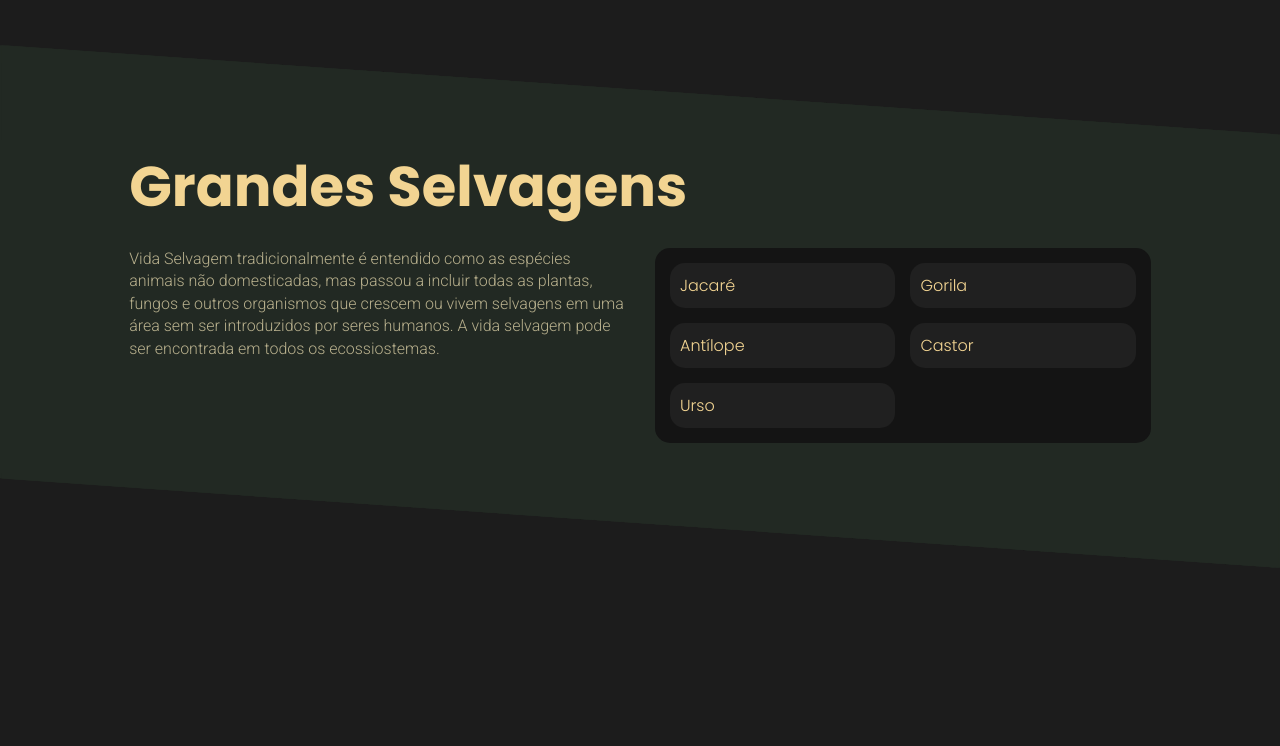
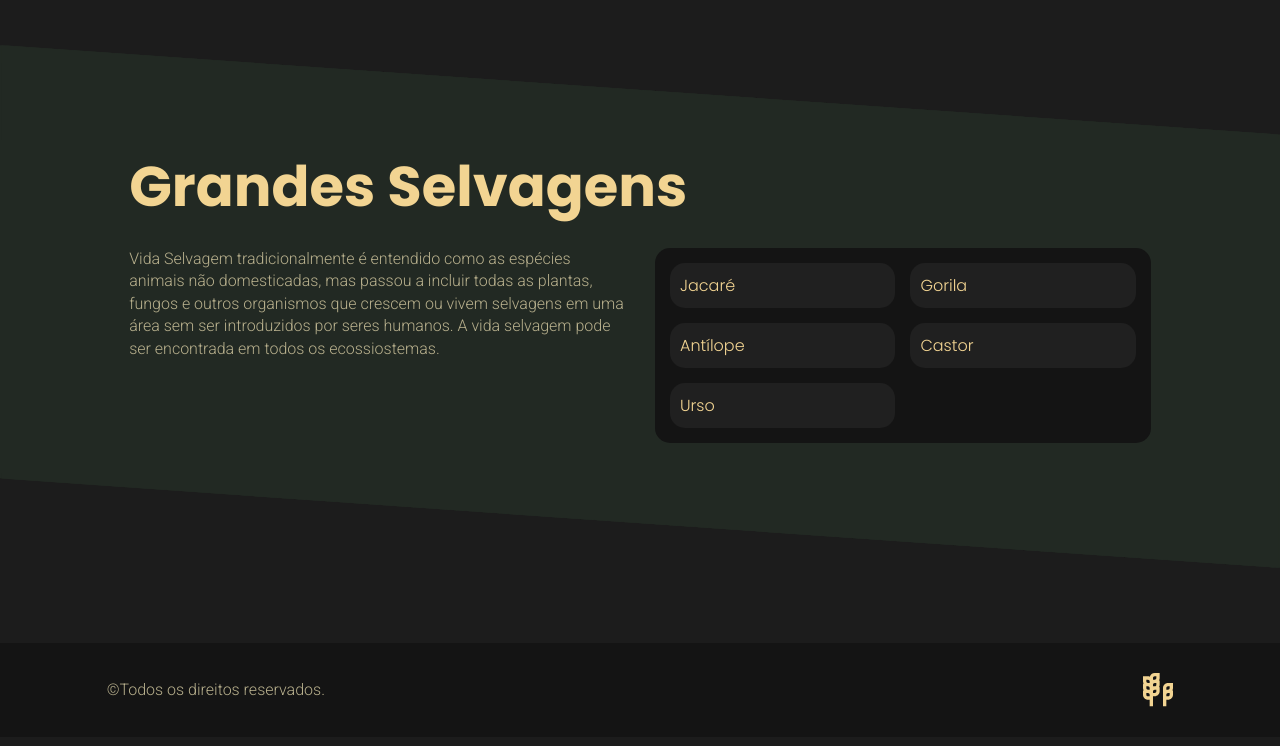
Before and after one commit to muhoracio/Fauna-et-Flora, a plain HTML site: page index.html in a window 1280 px wide. Shown: the part 770-1516 px from the top of the page. Drawn offline with Linux system fonts and the light colour scheme.

Commit message:
Add files via upload

```diff
--- a/css/estilos-gerais.css
+++ b/css/estilos-gerais.css
@@ -40,11 +40,18 @@ html {
 body {
   background: var(--dark);
   font-family: var(--roboto);
+  overflow-x: hidden !important;
+}
+
+.grid-section {
   display: grid;
   grid-template-columns: 1fr minmax(125px, 5fr) minmax(125px, 5fr) 1fr;
-  padding-bottom: 500px;
-  overflow-x: hidden !important;
 }
+.grid-section > * {
+  display: grid;
+  grid-template-columns: inherit;
+}
+
 img {
   display: block;
   max-width: 100%;
--- a/css/header.css
+++ b/css/header.css
@@ -18,6 +18,7 @@
   align-items: center;
   position: relative;
   transition: 0.4s ease;
+  width: calc(100% - 10px);
 }
 .header > div.sticky {
   padding: 20px 0;
--- a/css/style.css
+++ b/css/style.css
@@ -143,13 +143,12 @@
 }
 .separador-selvagens.bottom {
   margin-top: -50px;
+  margin-bottom: 60px;
 }
 
 .selvagens {
   grid-column: 1/-1;
   padding: 15px 0 30px;
-  display: grid;
-  grid-template-columns: inherit;
   gap: 30px;
   background: var(--green);
   box-shadow: 10px 0 var(--green);
@@ -199,3 +198,16 @@
   background-size: 120%;
   background-position: 75% 55%;
 }
+
+.footer {
+  grid-column: 1/-1;
+  background: #141414;
+  padding: 30px 0;
+  margin-top: 60px;
+}
+.footer-container {
+  grid-column: 2/4;
+  display: flex;
+  justify-content: space-between;
+  align-items: center;
+}
--- a/index.html
+++ b/index.html
@@ -13,6 +13,7 @@
     <title>Fauna et Flora</title>
   </head>
   <body>
+    <div class="grid-section">
       <header class="header">
         <div id="header">
           <img id="logo" src="img/logo.svg" alt="Fauna et Flora" />
@@ -88,9 +89,9 @@
       <section class="selvagens">
         <h1>Grandes Selvagens</h1>
         <p>
-        Vida Selvagem tradicionalmente é entendido como as espécies animais não
-        domesticadas, mas passou a incluir todas as plantas, fungos e outros
-        organismos que crescem ou vivem selvagens em uma área sem ser
+          Vida Selvagem tradicionalmente é entendido como as espécies animais
+          não domesticadas, mas passou a incluir todas as plantas, fungos e
+          outros organismos que crescem ou vivem selvagens em uma área sem ser
           introduzidos por seres humanos. A vida selvagem pode ser encontrada em
           todos os ecossiostemas.
         </p>
@@ -114,6 +115,14 @@
       </section>
       <div class="separador-selvagens bottom"></div>
 
+      <footer class="footer">
+        <div class="footer-container">
+          <p>&copy;Todos os direitos reservados.</p>
+          <img src="./img/logo-small.svg" alt="Logo Fauna et Flora" />
+        </div>
+      </footer>
+    </div>
+
     <script src="js/swiper-bundle.min.js"></script>
     <script src="js/script.js"></script>
   </body>
```
Lines whose indentation alone changed are shown as unchanged.
